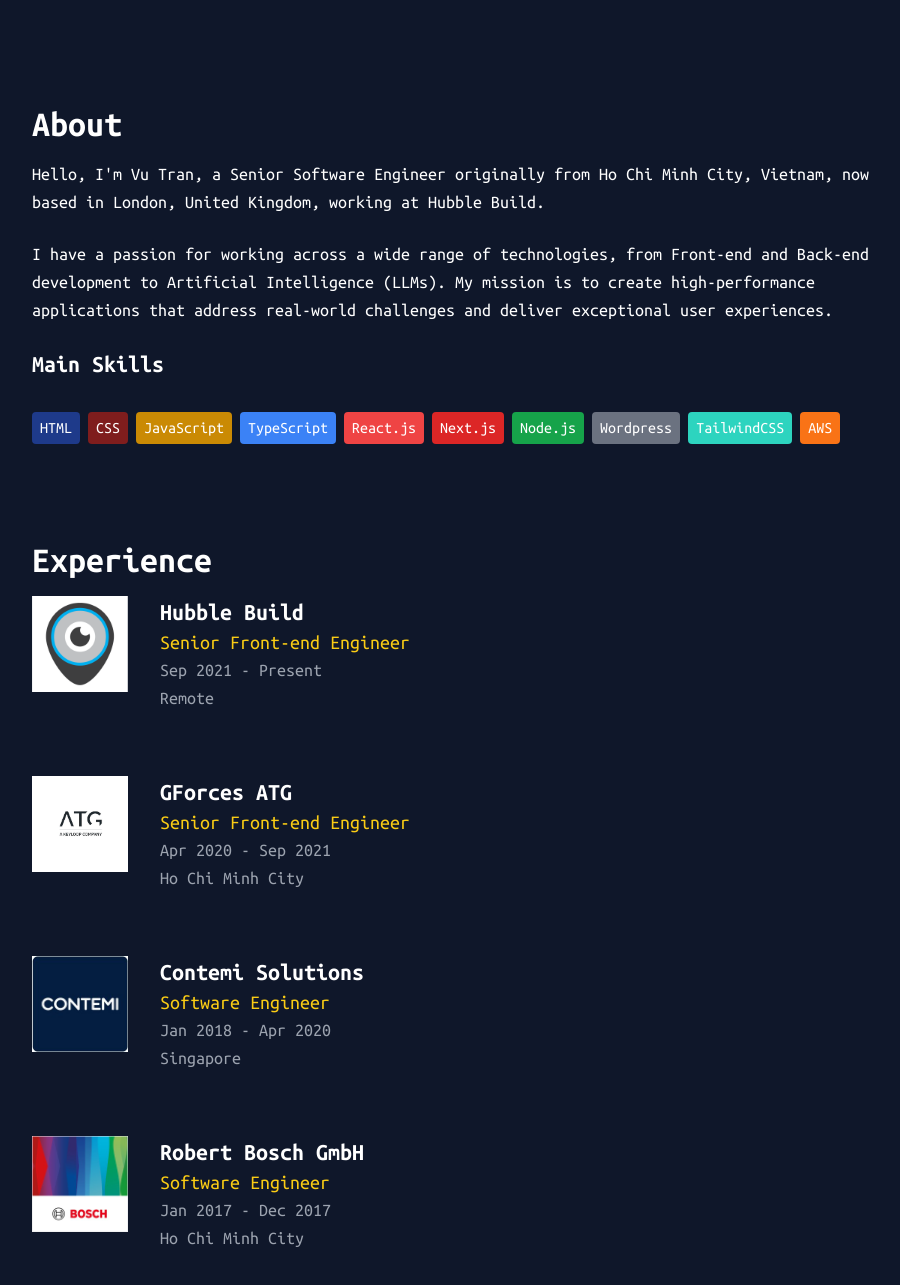
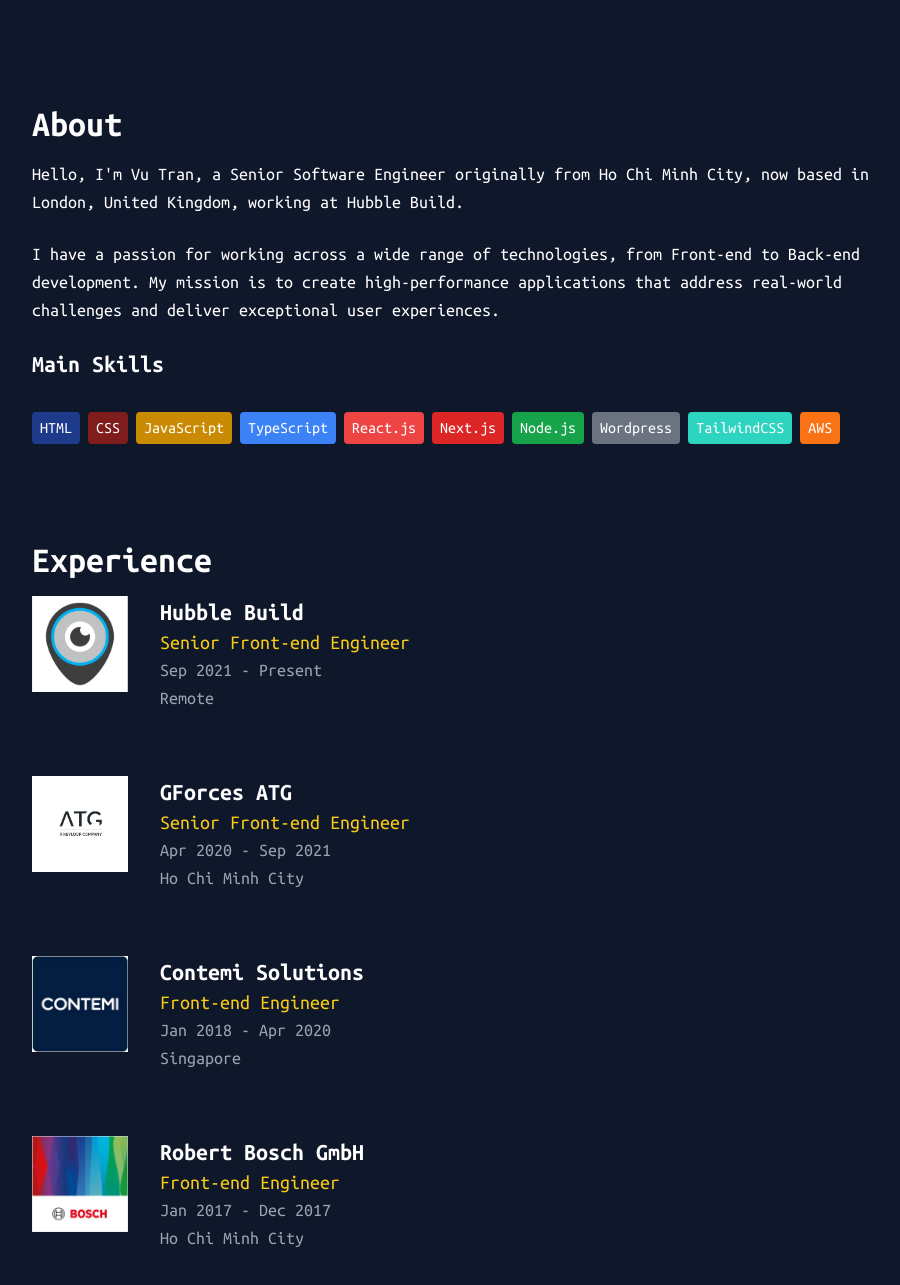
Before and after one commit to vuanhtran95/vuanhtran95.github.io, a plain HTML site: page index.html in a window 1280 px wide. Shown: the part 601-1886 px from the top of the page, without its empty margins (176-1076 px from the left). Drawn offline with nearby package versions, Linux system fonts and the light colour scheme.

Commit message:
update role

```diff
--- a/index.html
+++ b/index.html
@@ -45,14 +45,12 @@
   <section id="about" class="max-w-4xl mx-auto my-24 px-4">
     <h2 class="text-4xl font-bold mb-4">About</h2>
     <p class="text-lg mb-6">
-      Hello, I'm Vu Tran, a Senior Software Engineer originally from Ho Chi Minh City, Vietnam, now based in London,
+      Hello, I'm Vu Tran, a Senior Software Engineer originally from Ho Chi Minh City, now based in London,
       United Kingdom, working at Hubble Build.
-
-
     </p>
     <p class="text-lg mb-6">
-      I have a passion for working across a wide range of technologies, from Front-end and Back-end development to
-      Artificial Intelligence (LLMs). My mission is to create high-performance applications that address real-world
+      I have a passion for working across a wide range of technologies, from Front-end to Back-end development. My
+      mission is to create high-performance applications that address real-world
       challenges and deliver exceptional user experiences.
     </p>
 
@@ -124,7 +122,7 @@
       </div>
       <div class="flex flex-col">
         <p class="text-2xl font-bold">Contemi Solutions</p>
-        <p class="text-xl text-yellow-400">Software Engineer</p>
+        <p class="text-xl text-yellow-400">Front-end Engineer</p>
         <p class="text-lg text-gray-400">Jan 2018 - Apr 2020</p>
         <p class="text-lg text-gray-400">Singapore</p>
       </div>
@@ -136,7 +134,7 @@
       </div>
       <div class="flex flex-col">
         <p class="text-2xl font-bold">Robert Bosch GmbH</p>
-        <p class="text-xl text-yellow-400">Software Engineer</p>
+        <p class="text-xl text-yellow-400">Front-end Engineer</p>
         <p class="text-lg text-gray-400">Jan 2017 - Dec 2017</p>
         <p class="text-lg text-gray-400">Ho Chi Minh City</p>
       </div>
```
